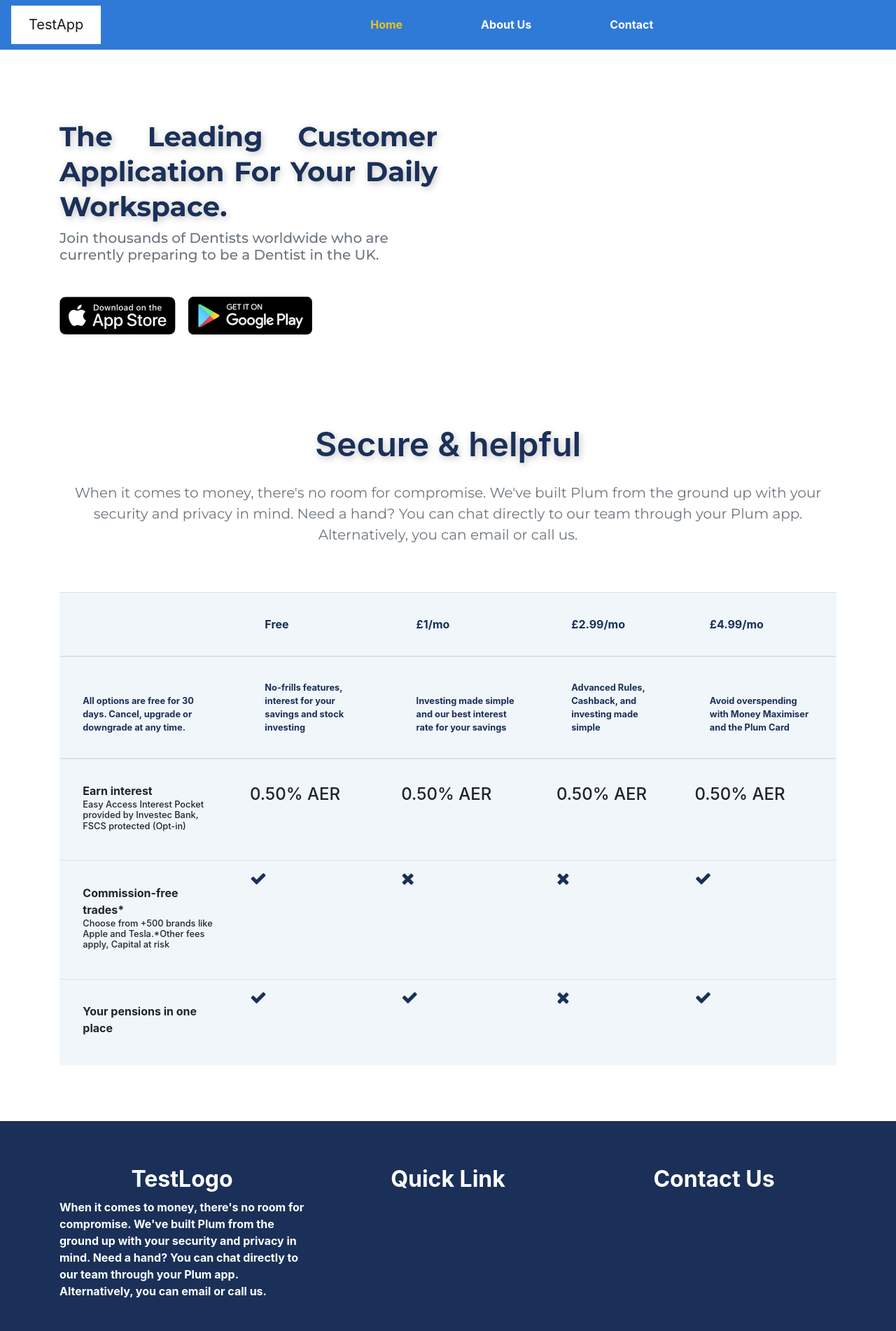
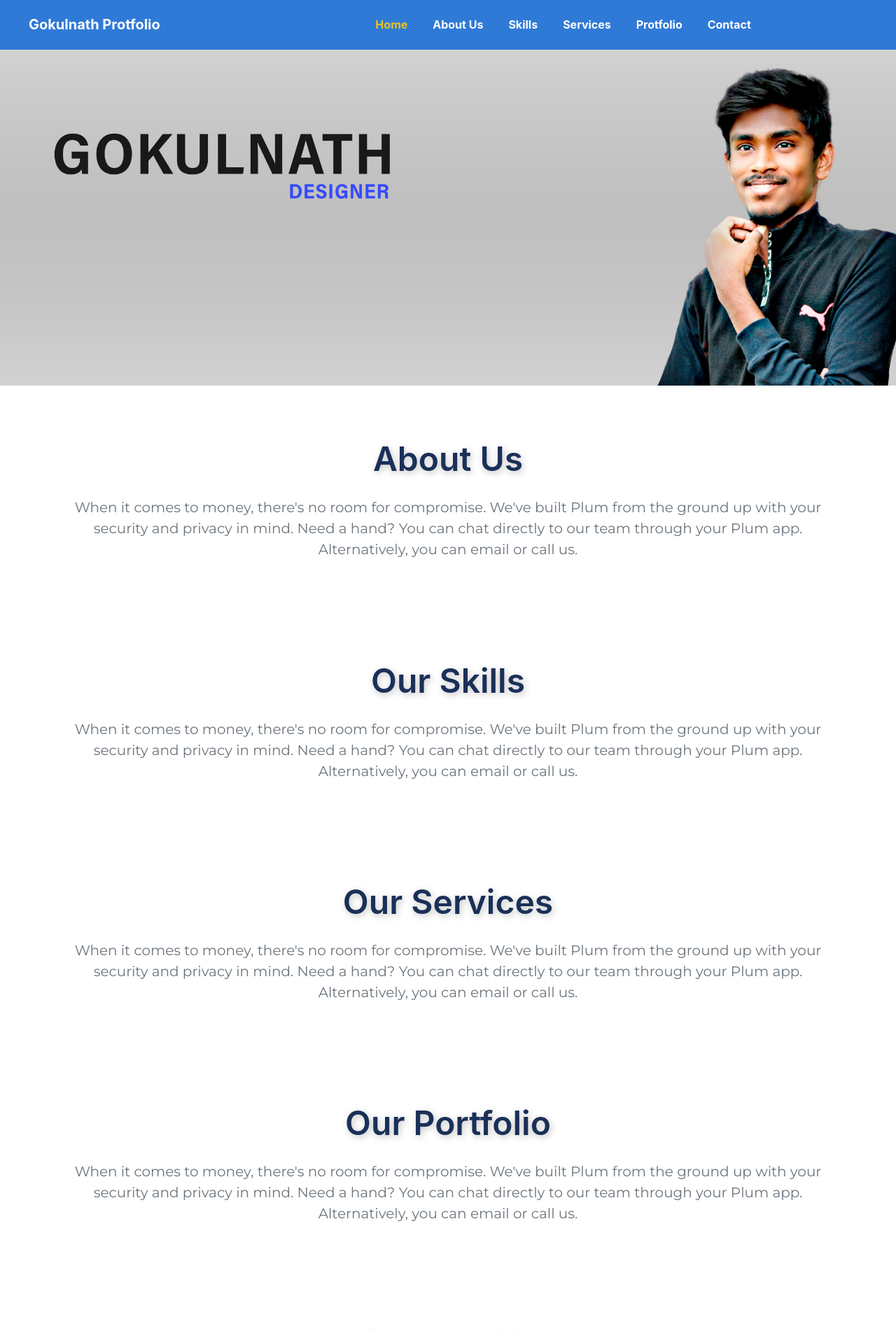
Before and after one commit to sathish19961412/reactjspractice, a React (Create React App) app: page / in a window 1280 px wide. Shown: the top 1902 px of the page at 70% size. Built offline with nearby package versions, Linux system fonts and the light colour scheme.

Commit message:
first commit

```diff
--- a/public/index.html
+++ b/public/index.html
@@ -26,7 +26,7 @@
       work correctly both with client-side routing and a non-root public URL.
       Learn how to configure a non-root public URL by running `npm run build`.
     -->
-    <title>React App</title>
+    <title>Gokul Portfoli</title>
   </head>
   <body>
     <noscript>You need to enable JavaScript to run this app.</noscript>
--- a/src/App.css
+++ b/src/App.css
@@ -21,8 +21,11 @@
 }
 #banner
 {
-  padding-top: 4%;
-  padding-bottom: 4%;
+  background:url('banner.jpg');
+  background-repeat: no-repeat;
+  background-size: cover;
+  background-position:center;
+  height:60vh;
 }
 #banner1
 {
--- a/src/App.js
+++ b/src/App.js
@@ -12,7 +12,6 @@ function App() {
             <Route path='/' element={<Home />}></Route>
             <Route path='/about' element={<Abouts/>}></Route>
             <Route path='/contact' element={<Contacts/>}></Route>
-
         </Routes>
     </div>
   );
--- a/src/Home.js
+++ b/src/Home.js
@@ -1,4 +1,5 @@
 import data from './data/Homedata.json';
+import './banner.jpg';
 import { Fragment } from "react";
 import { Table } from 'react-bootstrap';
 import './App.css';
@@ -10,7 +11,7 @@ export default function Home()
       return(
         <Fragment>
          <nav class="navbar navbar-expand-lg navbar-light">
-  <a class="navbar-brand" href="#">TestApp</a>
+  <a class="navbar-brand text-white font-weight-bold" href="#">Gokulnath Protfolio</a>
   <button class="navbar-toggler" type="button" data-toggle="collapse" data-target="#navbarSupportedContent" aria-controls="navbarSupportedContent" aria-expanded="false" aria-label="Toggle navigation">
     <span class="navbar-toggler-icon"></span>
   </button>
@@ -24,6 +25,15 @@ export default function Home()
          <Link to="/about" class="nav-link">About Us</Link>
       </li>
       <li class="nav-item">
+         <Link to="/about" class="nav-link">Skills</Link>
+      </li>
+      <li class="nav-item">
+         <Link to="/about" class="nav-link">Services</Link>
+      </li>
+      <li class="nav-item">
+         <Link to="/about" class="nav-link">Protfolio</Link>
+      </li>
+      <li class="nav-item">
         <Link to="/contact" class="nav-link">Contact</Link>
       </li>
 
@@ -33,33 +43,14 @@ export default function Home()
   <section id='banner'>
   <div className='container'>
       <div className='row'>
-        <div className='col-md-6 mt-5'>
-            <h1 className='banner-haead-1'>{data[0].section1.title}</h1>
-            <h5 className='sub-1'>{data[0].section1.subtitle}</h5>
-            <div className='mt-5'>
-                <div className='gp-1'>
-                <Link to="#">
-                  <img className="applestore-img"  data-aos="fade-left" src={process.env.PUBLIC_URL + '/images/homeimages/'+ data[0].section1.images1} alt=""/>
-                </Link>
-                </div>
-                <div className='as-1'>
-                  <Link to="#">
-                    <img className="applestore-img"  data-aos="fade-left" src={process.env.PUBLIC_URL + '/images/homeimages/'+ data[0].section1.images2} alt=""/>
-                  </Link>
+        <div className='col-md-12 mt-5'>
+
         </div>
       </div>
   </div>
-        <div className='col-md-6'>
-          <Link to="#">
-                  {/* <img className="productimg"  data-aos="fade-left" src={process.env.PUBLIC_URL + '/images/homeimages/'+ data[0].section1.images3} alt=""/> */}
-          </Link>
-        </div>
-      </div>
-  </div>
-
 </section>
 
-<section id="banner">
+<section id="banner1">
      <div className='container'>
           <div className='row'>
               <div className='col-md-12'>
@@ -69,84 +60,43 @@ export default function Home()
           </div>
      </div>
 </section>
-<section className="feature-section">
-                <div className="container">
-                    <div className="row">
-                        <div className="col-md-12">
-                            <div className="features-area">
-                                <Table responsive="sm" className='table'>
-                                    <thead>
-                                        <tr>
 
-                                            {
-                                                data[0].section4.column.map((item) => (
-                                                    <th className="amount-in-rupees" key={item.subscribeType}>{item.subscribeType}</th>
-                                                ))
-                                            }
-                                        </tr>
-                                        <tr>
-
-                                            {
-                                                data[0].section4.column.map((item) => (
-                                                    <th className="sub-title" key={item.subscribeColTitle}>{item.subscribeColTitle}</th>
-                                                ))
-                                            }
-
-                                        </tr>
-                                    </thead>
-                                    <tbody>
-                                    <tr >
-                                        <th>
-                                            {data[0].section4.priceDiscription.subscribeRowTitle}
-
-                                            <h6 className="sub-title">
-
-                                                {data[0].section4.priceDiscription.subscribeRowTitleDescription}
-                                            </h6>
-                                        </th>
-                                    {
-                                        data[0].section4.column.map((item) => (
-                                            (item.price !== "") ?
-                                                <td key={item.price}>
-                                                    <br/>
-                                                    <h4 className="percentage">{item.price}</h4>
-                                                </td>
-
-                                                : ""
-                                        ))
-                                    }
-                                    </tr>
-
-
-                                       {
-                                           data[0].section4.row.map((item) => (
-                                               <tr>
-                                               <th>
-                                                   {item.subscribeRowTitle}
-                                                   <br/>
-                                                   <h6 className="sub-title">
-                                                       {item.subscribeRowTitleDescription}
-                                                       <span>
-                                                    {item.subscribeRowTitleDescriptionQuotes}
-                                                </span>
-                                                   </h6>
-                                               </th>
-                                                   {
-                                                       item.icon.map((items) => (
-                                                       <td>
-                                                       <h4 className="tick-style"><i className={"fa " + items} aria-hidden="true"></i></h4>
-                                                       </td>
-                                                       ))
-                                                   }
-                                               </tr>
-
-                                           ))
-                                       }
-
-
-                                    </tbody>
-                                </Table>
+<section id="banner1">
+     <div className='container'>
+          <div className='row'>
+              <div className='col-md-12'>
+                 <h1 className='text-center heading'>{data[0].section3.title}</h1>
+                 <p className='sub-2 '>{data[0].section3.content}</p>
               </div>
+          </div>
+     </div>
+</section>
+<section id="banner1">
+     <div className='container'>
+          <div className='row'>
+              <div className='col-md-12'>
+                 <h1 className='text-center heading'>{data[0].section4.title}</h1>
+                 <p className='sub-2 '>{data[0].section4.content}</p>
+              </div>
+          </div>
+     </div>
+</section>
+<section id="banner1">
+     <div className='container'>
+          <div className='row'>
+              <div className='col-md-12'>
+                 <h1 className='text-center heading'>{data[0].section5.title}</h1>
+                 <p className='sub-2 '>{data[0].section5.content}</p>
+              </div>
+          </div>
+     </div>
+</section>
+<section id="banner1">
+     <div className='container'>
+          <div className='row'>
+              <div className='col-md-12'>
+                 <h1 className='text-center heading'>{data[0].contactus.title}</h1>
+                 <p className='sub-2 '>{data[0].section5.content}</p>
               </div>
           </div>
      </div>
--- a/src/data/Homedata.json
+++ b/src/data/Homedata.json
@@ -11,70 +11,28 @@
 
         "section2":
         {
-          "title":"Secure & helpful",
+          "title":"About Us",
+           "img":"",
           "content":"When it comes to money, there's no room for compromise. We've built Plum from the ground up with your security and privacy in mind. Need a hand? You can chat directly to our team through your Plum app. Alternatively, you can email or call us."
         },
-
+        "section3":
+        {
+          "title":"Our Skills",
+           "img":"",
+          "content":"When it comes to money, there's no room for compromise. We've built Plum from the ground up with your security and privacy in mind. Need a hand? You can chat directly to our team through your Plum app. Alternatively, you can email or call us."
+        },
         "section4":
-       {
-        "column" : [
-          {
-            "subscribeType" : "",
-            "subscribeColTitle": "All options are free for 30 days. Cancel, upgrade or downgrade at any time.",
-            "price": ""
-          },
-
-          {
-            "subscribeType" : "Free",
-            "subscribeColTitle": "No-frills features, interest for your savings and stock investing",
-            "price": "0.50% AER"
-          },
-          {
-            "subscribeType" : "£1/mo",
-            "subscribeColTitle": "Investing made simple and our best interest rate for your savings",
-            "price": "0.50% AER"
-          },
-          {
-            "subscribeType" : "£2.99/mo",
-            "subscribeColTitle": "Advanced Rules, Cashback, and investing made simple",
-            "price": "0.50% AER"
-          },
-          {
-            "subscribeType" : "£4.99/mo",
-            "subscribeColTitle": "Avoid overspending with Money Maximiser and the Plum Card",
-            "price": "0.50% AER"
-          }
-        ],
-        "row": [
-          {
-            "subscribeRowTitle" : "Commission-free trades*",
-            "subscribeRowTitleDescription": "Choose from +500 brands like Apple and Tesla.",
-            "subscribeRowTitleDescriptionQuotes": "*Other fees apply, Capital at risk",
-            "icon" : [
-              "fa-check",
-              "fa-times",
-              "fa-times",
-              "fa-check"
-            ]
-          },
-          {
-            "subscribeRowTitle" : "Your pensions in one place",
-            "subscribeRowTitleDescription": "",
-            "subscribeRowTitleDescriptionQuotes": "",
-            "icon" : [
-              "fa-check",
-              "fa-check",
-              "fa-times",
-              "fa-check"
-            ]
-          }
-
-        ],
-        "priceDiscription" : {
-          "subscribeRowTitle": "Earn interest",
-          "subscribeRowTitleDescription": "Easy Access Interest Pocket provided by Investec Bank, FSCS protected (Opt-in)"
-        }
-       },
+        {
+          "title":"Our Services",
+           "img":"",
+          "content":"When it comes to money, there's no room for compromise. We've built Plum from the ground up with your security and privacy in mind. Need a hand? You can chat directly to our team through your Plum app. Alternatively, you can email or call us."
+        },
+        "section5":
+        {
+          "title":"Our Portfolio",
+          "img":"",
+          "content":"When it comes to money, there's no room for compromise. We've built Plum from the ground up with your security and privacy in mind. Need a hand? You can chat directly to our team through your Plum app. Alternatively, you can email or call us."
+        },
 
         "contactus" :
         {
--- a/src/header.css
+++ b/src/header.css
@@ -9,7 +9,7 @@
 }
 .navbar-light .navbar-nav .nav-link
 {
-    text-indent: 96px;
+    text-indent: 20px;
     color:#ffffff;
     font-weight: bold;
 }
@@ -25,7 +25,6 @@
 }
 .navbar-light .navbar-brand
 {
-    background: #ffffff;
     padding-top: 1%;
     padding-bottom: 1%;
     padding-left: 2%;
```
Also changed, not shown: src/Portfolio.js (added), src/Serviecs.js (added), src/Skills.js (added), src/banner.jpg (added). Lines whose indentation alone changed are shown as unchanged.
